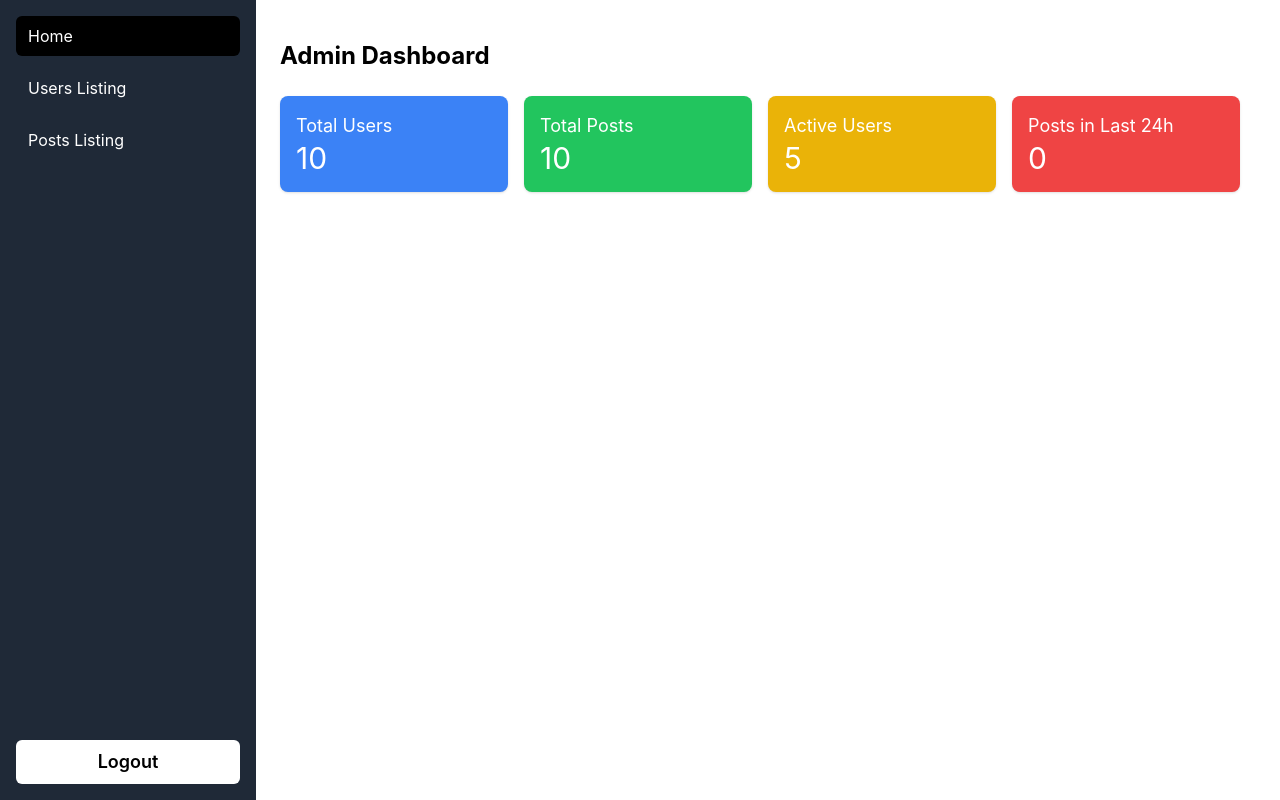
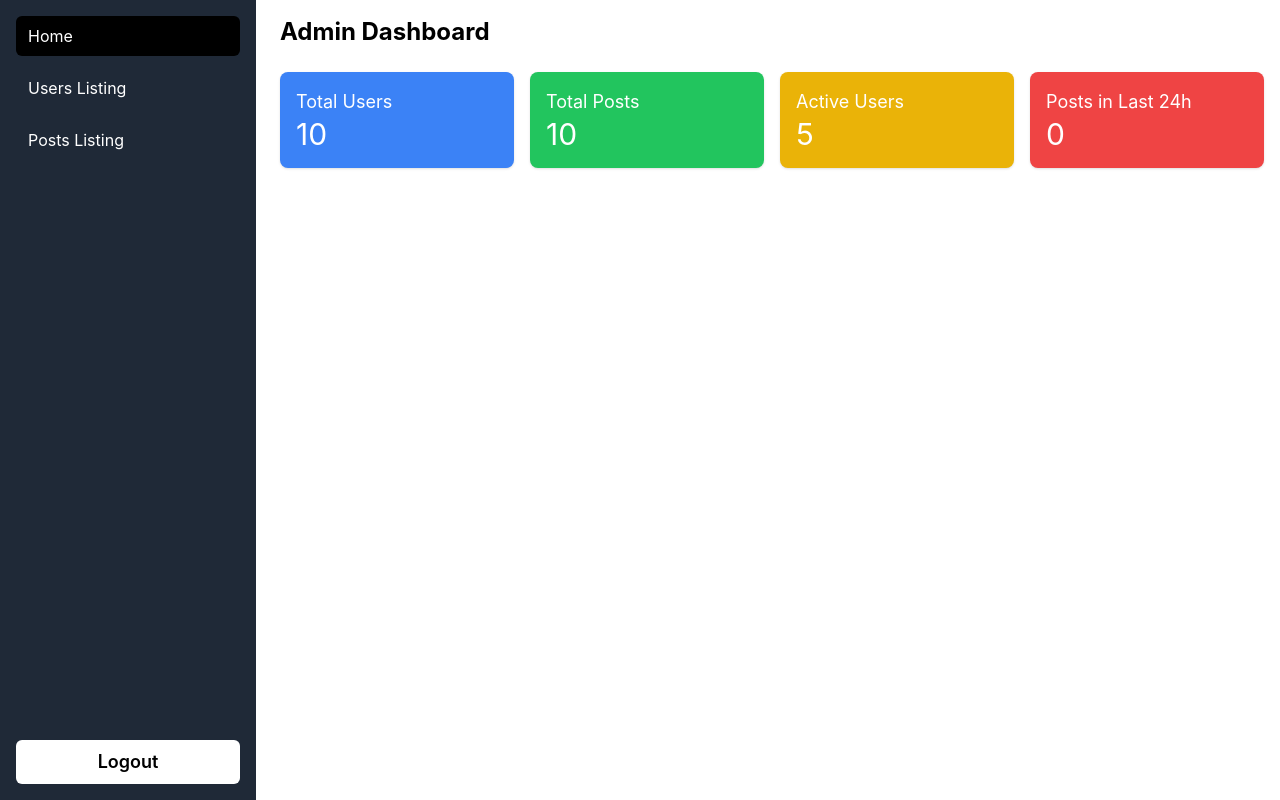
Before and after one commit to Saipatnana/social-media-admin-dashboard, a React (Create React App) app in the folder admin-dashboard/: page /dash in a window 1280 px wide. Built offline with nearby package versions, Linux system fonts and the light colour scheme.

Commit message:
redirect file added

```diff
--- a/admin-dashboard/src/components/Dashboard.js
+++ b/admin-dashboard/src/components/Dashboard.js
@@ -5,10 +5,10 @@ const Dashboard = ({ totalUsers, totalPosts }) => {
   const { usersCount, postsCount,recentPostsCount } = useContext(AuthContext);
 
   return (
-    <div className="p-6 pl-2 w-full">
+    <div className="pl-2 w-full">
       <h1 className="text-2xl font-bold mb-6">Admin Dashboard</h1>
       <div className="grid grid-cols-1 sm:grid-cols-2 md:grid-cols-4 gap-4">
-        <div className="bg-blue-500 text-white p-4 rounded-lg shadow">
+        <div className="bg-blue-500 w-full text-white p-4 rounded-lg shadow">
           <h2 className="text-lg">Total Users</h2>
           <p className="text-3xl">{usersCount}</p>
         </div>
--- a/admin-dashboard/src/components/Layout.js
+++ b/admin-dashboard/src/components/Layout.js
@@ -17,7 +17,7 @@ function Layout() {
       <div className="flex-grow p-4 max-w-full">
         <div className="md:hidden">
           <IconButton onClick={toggleDrawer(true)}>
-            <MenuIcon />
+            <MenuIcon/>
           </IconButton>
         </div>
         <Outlet />
--- a/admin-dashboard/src/components/UsersListingPage.js
+++ b/admin-dashboard/src/components/UsersListingPage.js
@@ -52,7 +52,7 @@ const UsersListingPage = () => {
   return (
     <div className="p-6 pl-3 w-[100%] md:w-full">
       <h2 className="text-2xl font-bold mb-4">Users Listing</h2>
-      <div className="flex flex-col md:flex-row">
+      <div className="flex flex-col md:flex-row mb-2">
         <KPIBox title="Total Users" value={totalUsers} />
         <KPIBox title="Active in Last 24 Hours" value={activeUsers} />
       </div>
```
Also changed, not shown: 1 other file (tests, documents, lock files or other folders).
